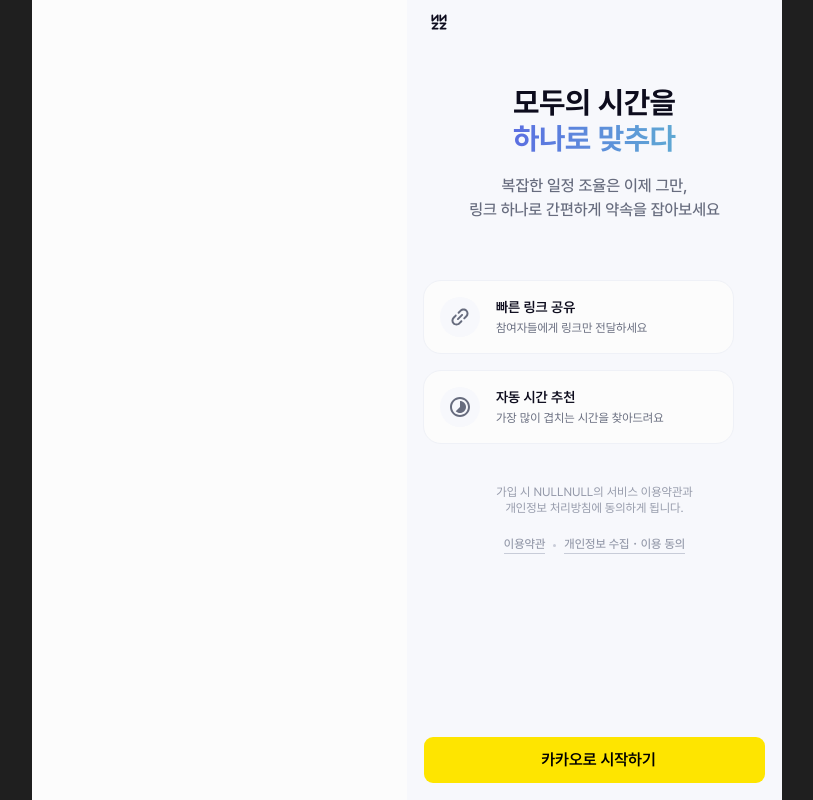
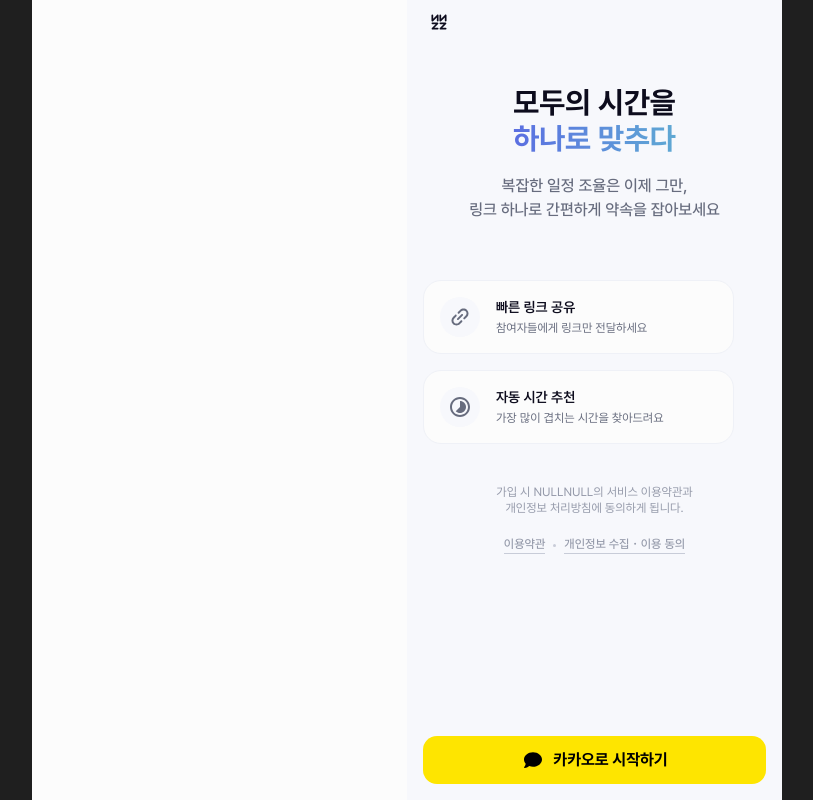
Before and after one commit to prgrms-fullcycle-devcourse/webfull_9_10_nullnull_FE, a Next.js app: page /login in a window 1280 px wide. Shown: the whole page, without its empty margins (233-1046 px from the left). Built offline with nearby package versions, Linux system fonts and the light colour scheme; no server answers.

Commit message:
style : 카카오 버튼 수정 + 로고 아이콘 svg 값 수정

```diff
--- a/src/features/auth/components/KakaoLoginBtn.tsx
+++ b/src/features/auth/components/KakaoLoginBtn.tsx
@@ -16,9 +16,9 @@ export const KakaoLoginBtn = () => {
   return (
     <Button
       onClick={handleKakaoLogin}
-      className="w-full bg-[#FEE500] text-[#000000] hover:bg-[#FEE500]/90 flex items-center justify-center gap-2 h-12 text-base font-semibold"
+      className="w-full bg-[#FEE500] text-[#000000] hover:bg-[#FEE500]/90 flex items-center justify-center gap-2 h-12 text-base font-bold rounded-xl border-none shadow-none"
     >
-      <i className="icon-kakao text-xl"></i>
+      <i className="icon icon-kakao"></i>
       카카오로 시작하기
     </Button>
   );
```
Also changed, not shown: src/styles/icon.css (+1 -8 lines).
